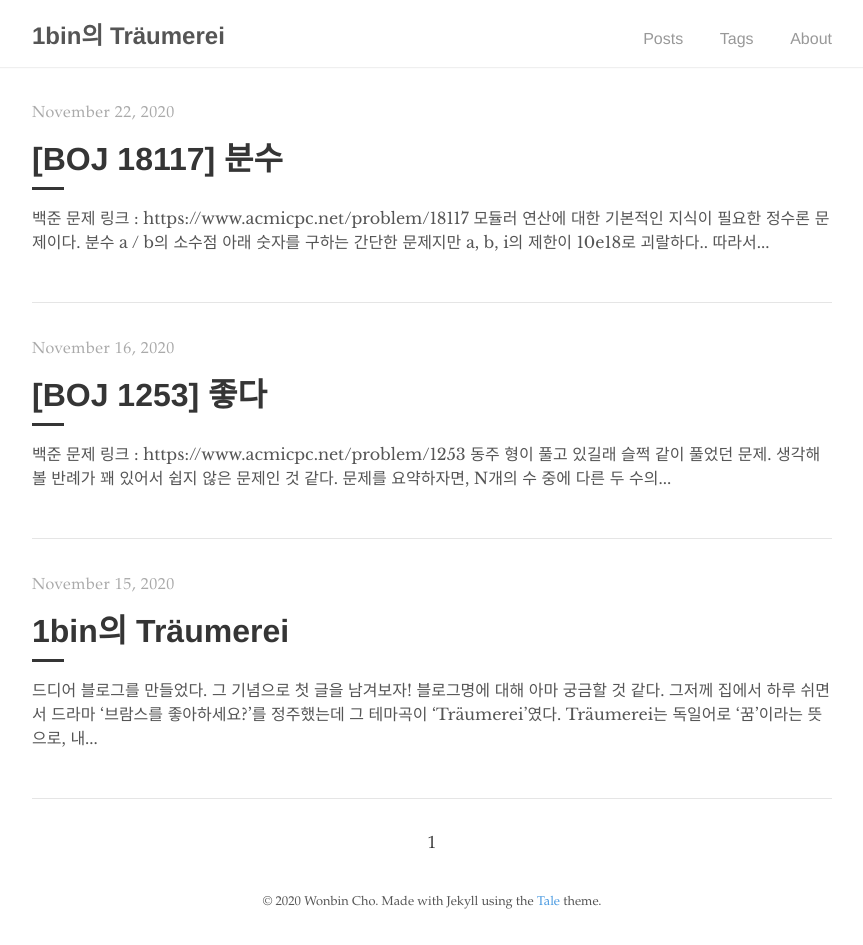
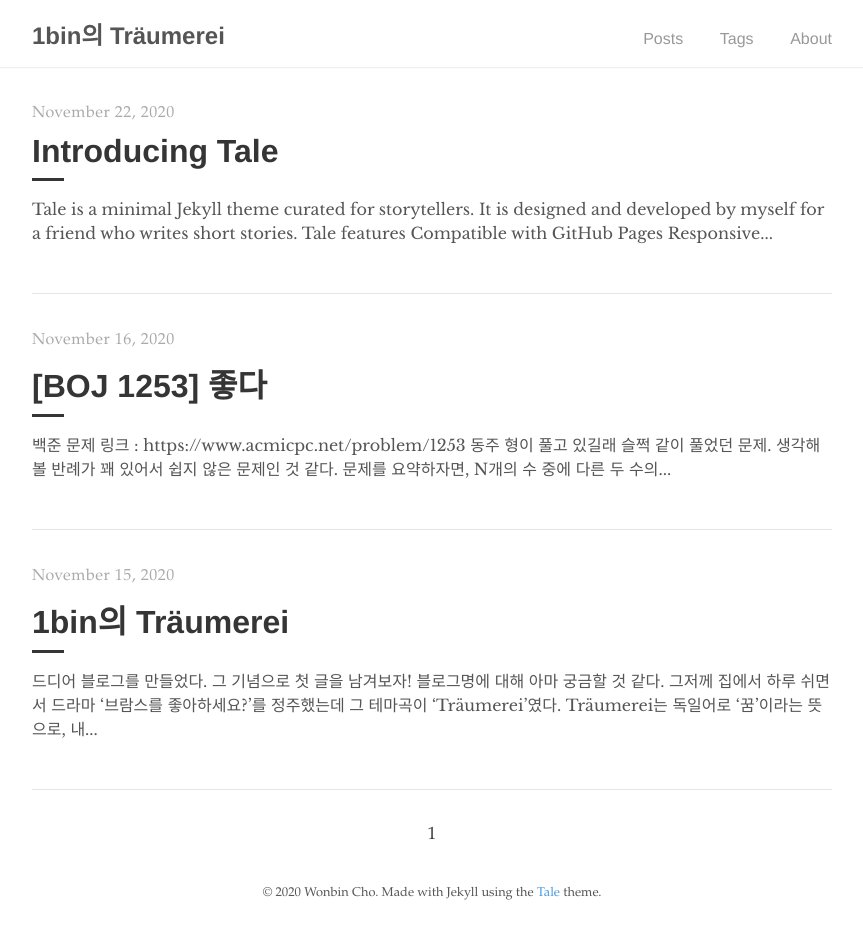
Before and after one commit to 1bin01/1bin01.github.io, a Jekyll site: the page built from index.html, in a window 1280 px wide. Shown: the whole page, without its empty margins (208-1071 px from the left). Built offline with Jekyll 4.4.1, drawn with Linux system fonts in a browser that asks for light colours; the list of posts is cut into pages by our own code.

Commit message:
Add files via upload

```diff
--- a/_posts/2020-11-22-boj-18117.md
+++ b/_posts/2020-11-22-boj-18117.md
@@ -1,26 +1,26 @@
 ---
 layout: post
-title:  "[BOJ 18117] 분수"
-author: "1bin"
+title:  "Introducing Tale"
+author: "Chester"
 comments: true
 tags: Tale
 ---
 
-백준 문제 링크 : https://www.acmicpc.net/problem/18117
+Tale is a minimal [Jekyll](https://jekyllrb.com/) theme curated for storytellers. It is designed and developed by [myself](https://github.com/chesterhow/) for a friend who writes short stories.
 
-모듈러 연산에 대한 기본적인 지식이 필요한 정수론 문제이다.
-분수 a / b의 소수점 아래 숫자를 구하는 간단한 문제지만 a, b, i의 제한이 10e18로 괴랄하다.. 따라서 단순히 계산을 반복하기보다는 정수론이나 분할정복의 아이디어를 가져올 필요가 있다.
+## Tale features
+- Compatible with GitHub Pages
+- Responsive design (looks just as good on mobile)
+- Syntax highlighting, with the help of Pygments
+- Markdown and HTML text formatting
+- Pagination of posts
 
-감이 잘 안잡힌다면 직접 나눗셈을 해보자.
-f(y)을 소수점 아래 y번째 자리 수라고 할 때
-f(1) = (a % b * 10) / b
-f(2) = (a % b * 10 % b * 10) / b
-f(3) = (a % b * 10 % b * 10 % b * 10) % b
-뭔가 규칙성이 있는 것 같다.(없으면 문제를 못푼다..) f(y)은 f(y - 1)을 얻고 난 나머지에 10을 곱하고 b로 나눈 값의 몫이다. 즉 (* 10 % b)를 반복하면 f(y)을 얻을 수 있고, 이를 일반항으로 나타내면 아래와 같다.
-f(y) = (a % b) * (10 ^(y - 1) (mod b)) * 10 / b (모듈러의 곱셈은 교환, 결합법칙이 성립한다)
+Head over to the [Example Content]({{ site.baseurl }}/2017-03-16/example-content) post for a showcase of Tale's text formatting features.
 
-근데 여기서 y가 10e18까지 들어올 수 있다. 따라서 오버플로우를 피하기 위해 행렬제곱의 분할정복 아이디어를 가져와 계산한다.
-또한 분할정복을 할 때, x * x에서 x의 제한이 10e18이기 때문에 오버플로우가 발생할 수 있기 때문에, x * x = (x + x + x + ... + x), 즉, x * x는 x 를 x번 더한 것 과 같다는 점을 이용해야한다.
+## Browser Support
+Tale works on most if not all modern browsers, including Chrome, Safari and Firefox 👍🏼
 
+## Download or Contribute
+Tale is publicly hosted on GitHub, so go ahead and download or fork it at the [GitHub repository](https://github.com/chesterhow/tale). If you spot any bugs or have any suggestions, feel free to create an issue or make a pull request.
 
-<script src="https://gist.github.com/1bin01/2a423e462e5f260db8abb64e161ce35e.js"></script>
+Thanks for checking out Tale!
```
